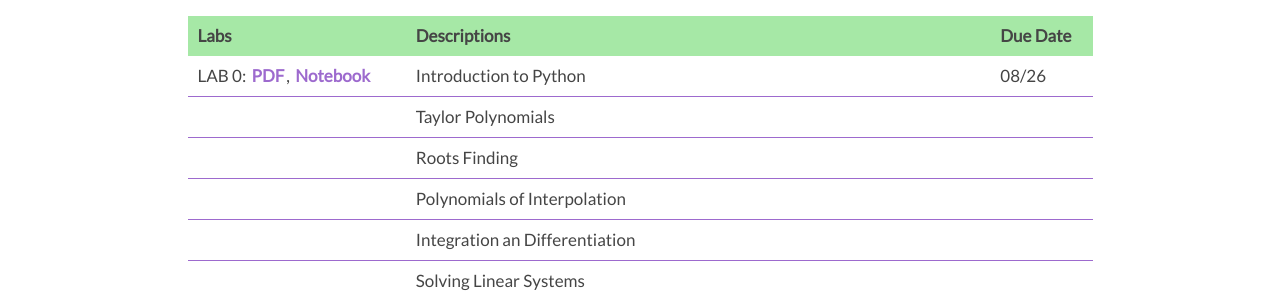
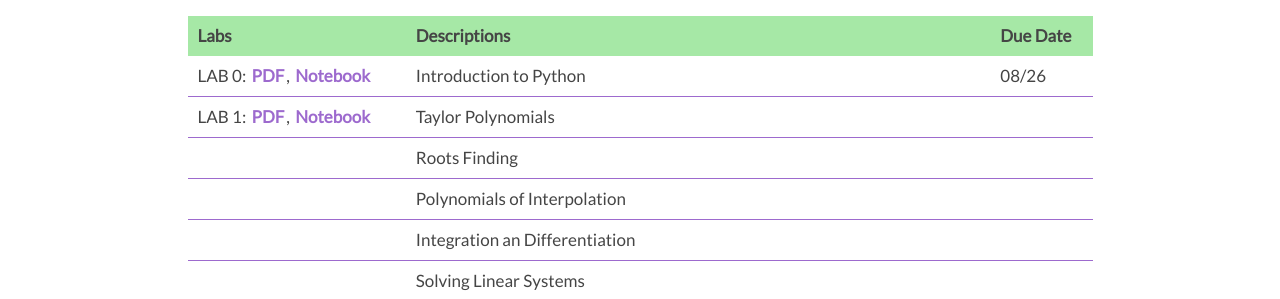
Before and after one commit to amac-lfc/amac-lfc.github.io, a Jekyll site: the page built from courses/m240/index.md, in a window 1280 px wide. Shown: the part 406-705 px from the top of the page. Built offline with Jekyll 4.4.1, drawn with Linux system fonts in a browser that asks for light colours; nearby versions of some CDN libraries; comment, search, counter and statistics services are not loaded; our own code applies the rules of GitHub Pages for plain Markdown files.

Commit message:
added lab 1

```diff
--- a/courses/m240/index.md
+++ b/courses/m240/index.md
@@ -21,7 +21,7 @@ Each of your submission needs to be in its own folder.
 | Labs         | Descriptions      | Due Date |
 |:-------------|:------------------|:------|
 | LAB 0: <a href="labs/0.pdf">PDF</a>, <a href="labs/0_exercises.ipynb">Notebook</a> | Introduction to Python | 08/26 |
-| | Taylor Polynomials |  |
+| LAB 1: <a href="labs/1_Taylor.pdf">PDF</a>, <a href="labs/lab_1.ipynb">Notebook</a>| Taylor Polynomials |  |
 |  | Roots Finding | |
 | | Polynomials of Interpolation|  |
 |  | Integration an Differentiation |  |
```
Also changed, not shown: 2 other files.
